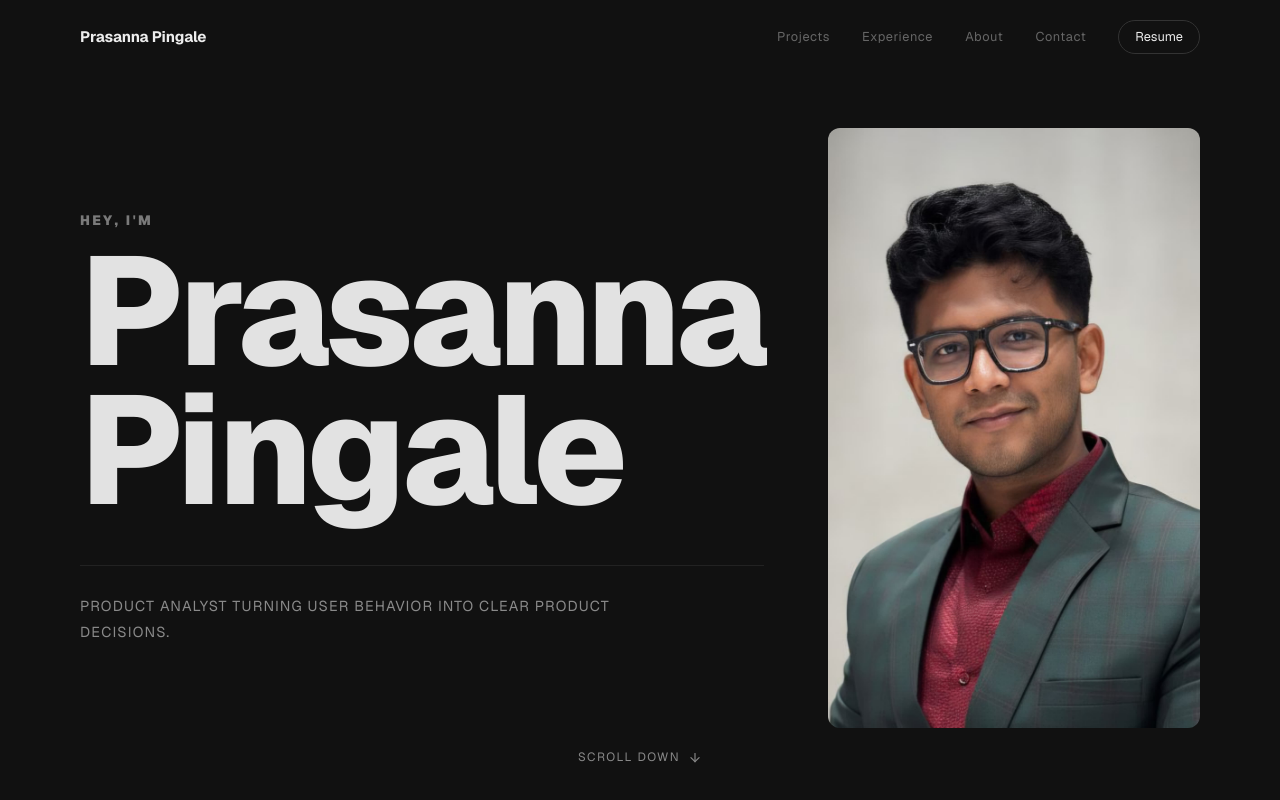
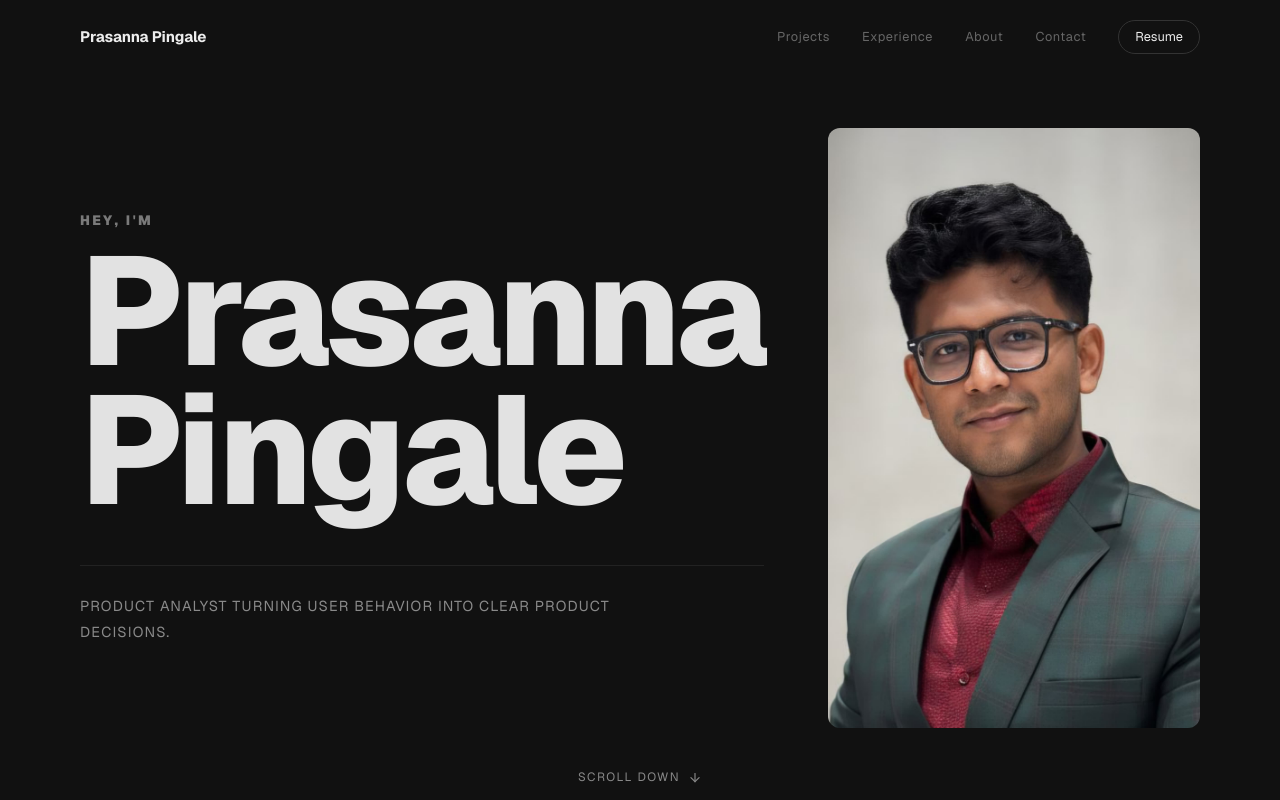
Before and after one commit to Prasanna1377/prasanna-portfolio, a Next.js app: page / in a window 1280 px wide. Shown: the top 800 px of the page. Built offline with nearby package versions, Linux system fonts and the light colour scheme.

Commit message:
updated components

```diff
--- a/components/Hero.tsx
+++ b/components/Hero.tsx
@@ -186,7 +186,7 @@ export default function Hero() {
           display: "inline-flex",
           alignItems: "center",
           gap: "0.5rem",
-          marginTop: isMobile ? "1rem" : "1.25rem",
+          marginTop: isMobile ? "1rem" : isTablet ? "1.5rem" : "2.5rem",
           alignSelf: "center",
           textDecoration: "none",
           color: "#888",
```
